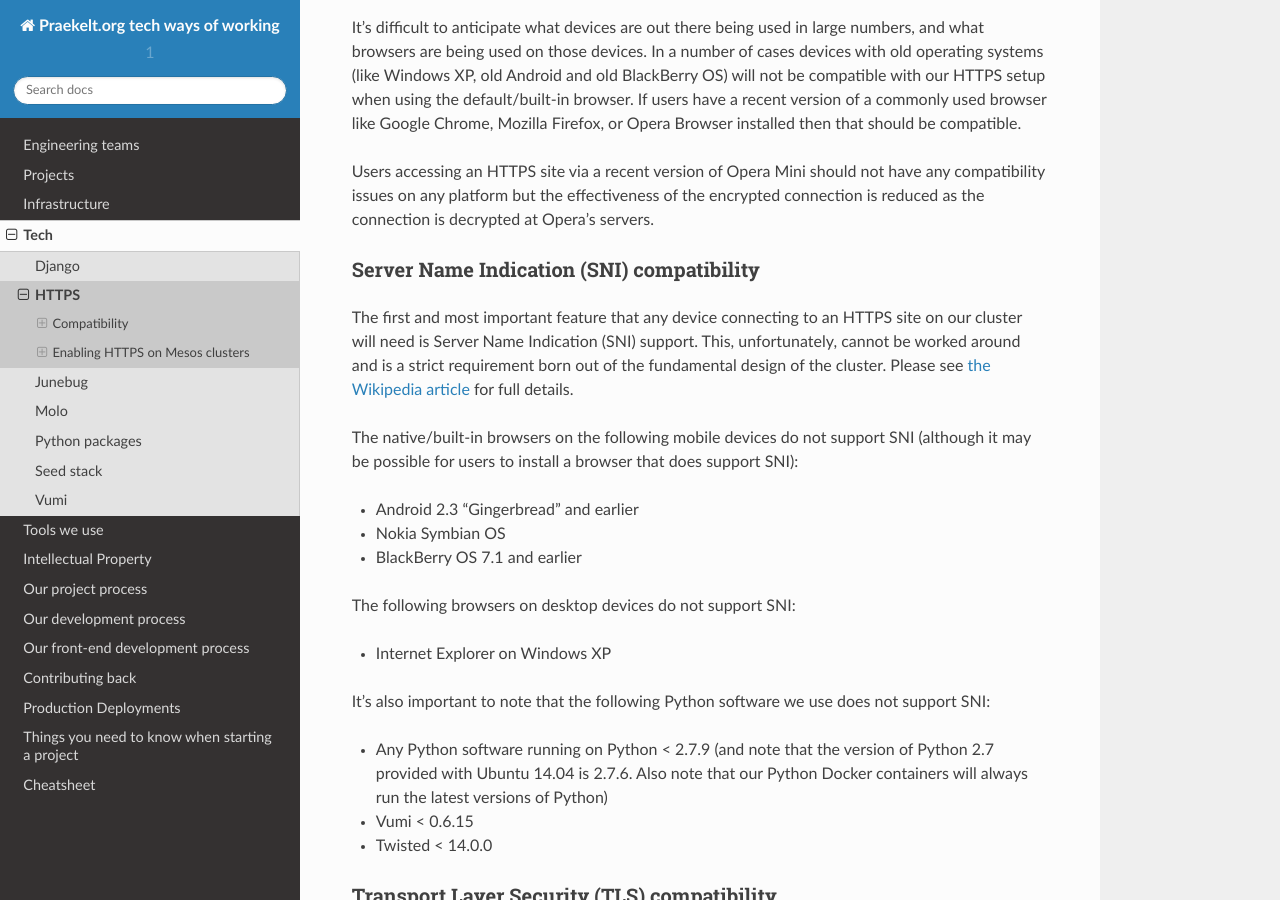
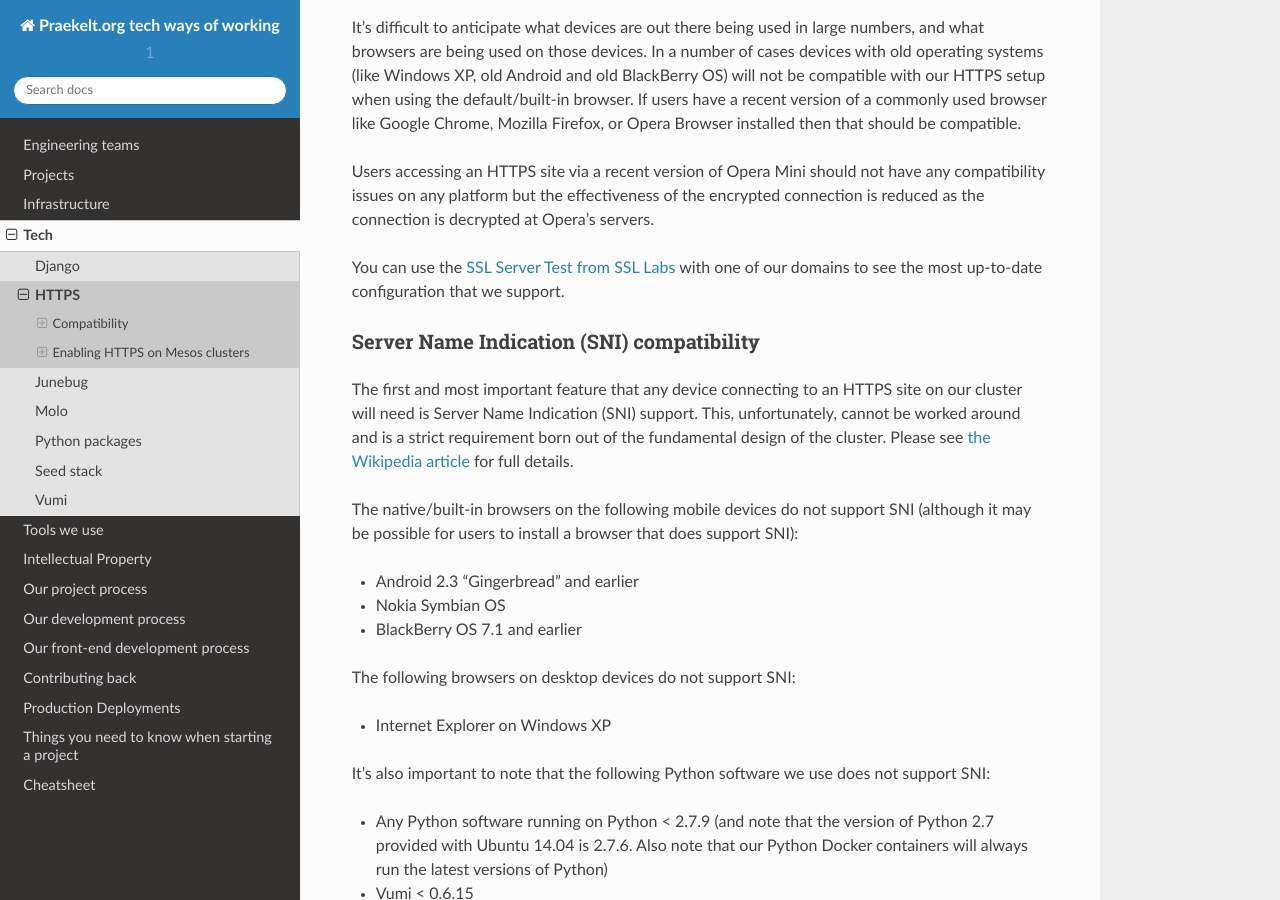
Before and after one commit to praekeltfoundation/ways-of-working, a Sphinx documentation site: the page built from docs/tech/https.md, in a window 1280 px wide and 900 px high, scrolled down 344 px. Built offline with Sphinx 7.4.7 and the Read the Docs theme 2.0.0, drawn with Linux system fonts in a browser that asks for light colours.

Commit message:
Add note to use SSL Labs test for HTTPS

```diff
--- a/docs/tech/https.md
+++ b/docs/tech/https.md
@@ -19,6 +19,9 @@ or Opera Browser installed then that should be compatible.
 Users accessing an HTTPS site via a recent version of Opera Mini should not have any
 compatibility issues on any platform but the effectiveness of the encrypted connection
 is reduced as the connection is decrypted at Opera's servers.
+
+You can use the [SSL Server Test from SSL Labs](https://www.ssllabs.com/ssltest/) with
+one of our domains to see the most up-to-date configuration that we support.
 
 ### Server Name Indication (SNI) compatibility
 
```
